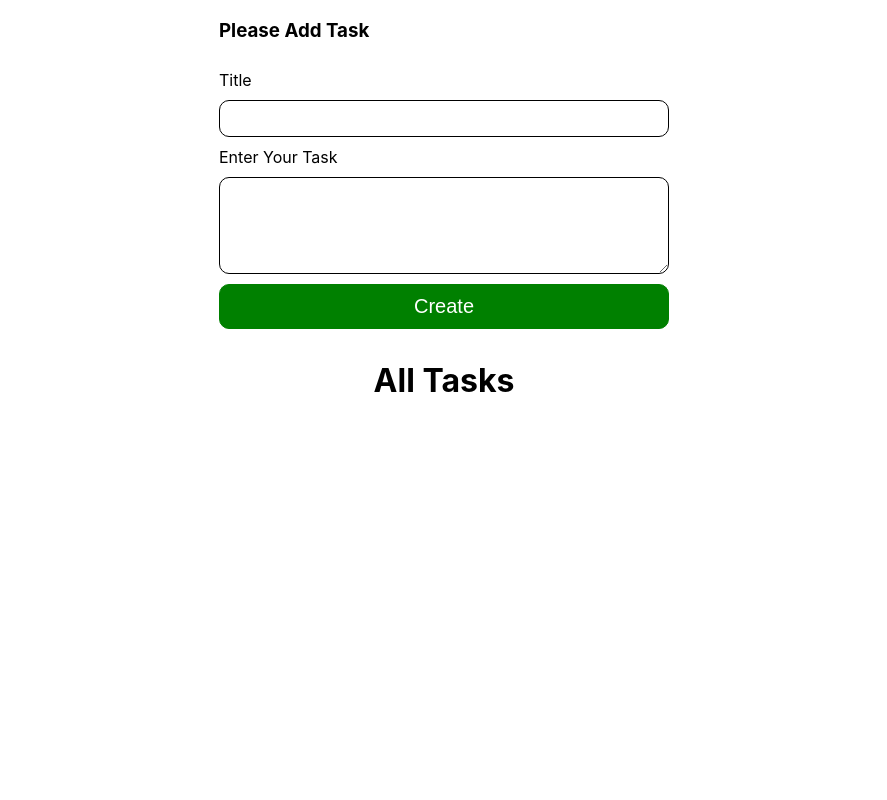
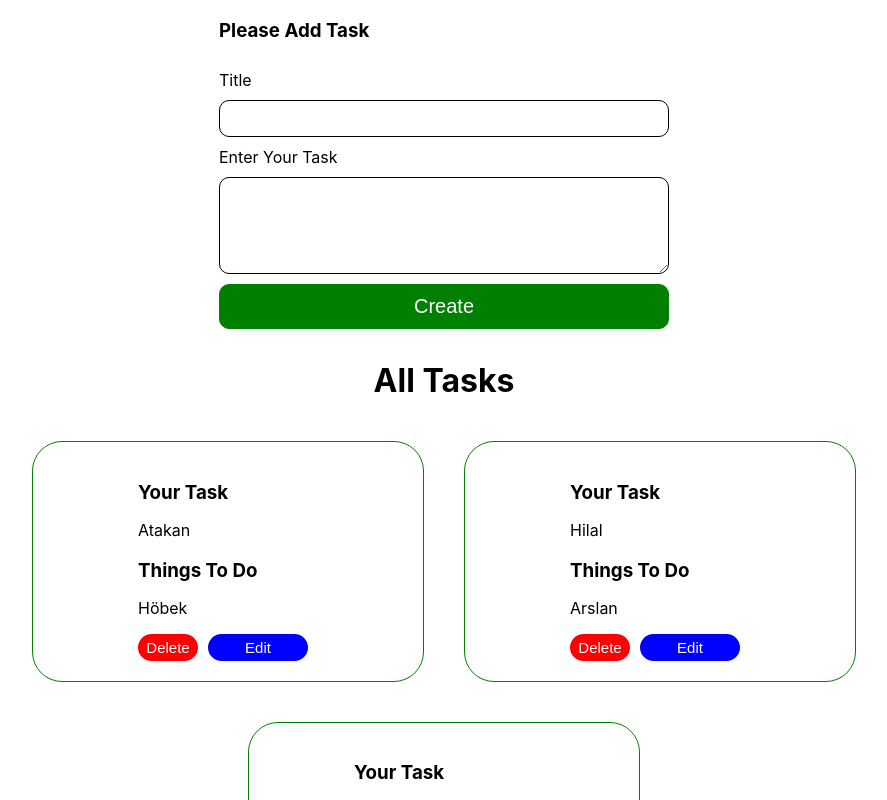
Before and after one commit to atakanhbk/Jira-Application, a React (Create React App) app: page / in a window 1280 px wide. Shown: the top 800 px of the page, without its empty margins (196-1083 px from the left). Built offline with nearby package versions, Linux system fonts and the light colour scheme; data requests are answered from the project's data file.

Commit message:
Add Backend

```diff
--- /dev/null
+++ b/api/db.json
@@ -0,0 +1,19 @@
+{
+  "tasks": [
+    {
+      "title": "Atakan",
+      "taskDesc": "Höbek",
+      "id": 1
+    },
+    {
+      "title": "Hilal",
+      "taskDesc": "Arslan",
+      "id": 2
+    },
+    {
+      "title": "Levi",
+      "taskDesc": "Arslan",
+      "id": 3
+    }
+  ]
+}
--- a/package.json
+++ b/package.json
@@ -6,6 +6,7 @@
     "@testing-library/jest-dom": "^5.17.0",
     "@testing-library/react": "^13.4.0",
     "@testing-library/user-event": "^13.5.0",
+    "axios": "^1.5.1",
     "react": "^18.2.0",
     "react-dom": "^18.2.0",
     "react-scripts": "5.0.1",
--- a/src/App.js
+++ b/src/App.js
@@ -1,30 +1,44 @@
 import "./App.css";
 import TaskCreate from "./components/TaskCreate";
 import TaskList from "./components/TaskList";
-import { useState } from "react";
+import { useEffect, useState } from "react";
+import axios from "axios";
 
 function App() {
   const [tasks, setTasks] = useState([]);
 
-  const createTask = (title, taskDesc) => {
-    const createTask = [
-      ...tasks,
-      {
-        id: Math.round(Math.random() * 999999),
-        title,
-        taskDesc,
-      },
-    ];
+  const createTask = async (title, taskDesc) => {
+    const response = await axios.post("http://localhost:3004/tasks", {
+      title,
+      taskDesc,
+    });
+
+    console.log(response);
+    const createTask = [...tasks, response.data];
 
     setTasks(createTask);
   };
 
-  const deleteTaskById = (id) => {
+  const fetchTasks = async () => {
+    const response = await axios.get("http://localhost:3004/tasks");
+    setTasks(response.data);
+  };
+
+  useEffect(() => {
+    fetchTasks();
+  }, []);
+
+  const deleteTaskById = async (id) => {
+    await axios.delete(`http://localhost:3004/tasks/${id}`);
     const afterDeletingTasks = tasks.filter((task) => task.id !== id);
     setTasks(afterDeletingTasks);
   };
 
-  const editTaskById = (id, updatedTitle, updatedTaskDesc) => {
+  const editTaskById = async (id, updatedTitle, updatedTaskDesc) => {
+    await axios.put(`http://localhost:3004/tasks/${id}`,{
+      title:updatedTitle,
+      taskDesc:updatedTaskDesc
+    });
     const updatedTasks = tasks.map((task) => {
       if (task.id === id) {
         return { id, title: updatedTitle, taskDesc: updatedTaskDesc };
```
Also changed, not shown: 1 other file (tests, documents, lock files or other folders).
